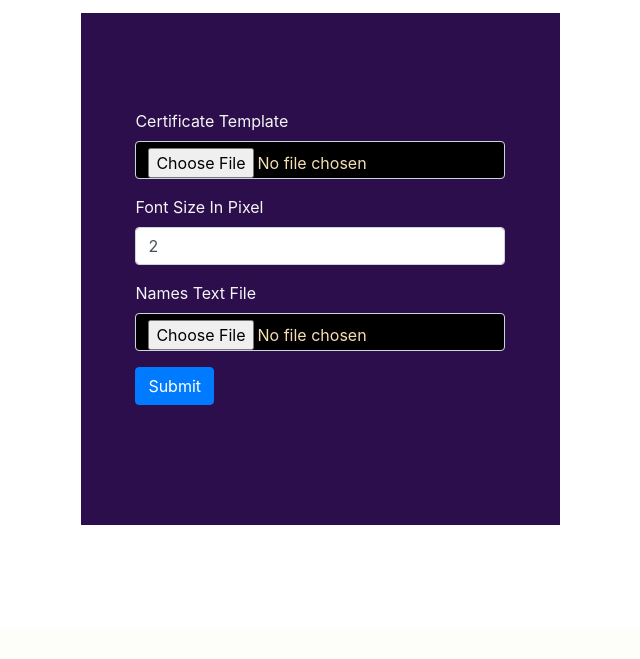
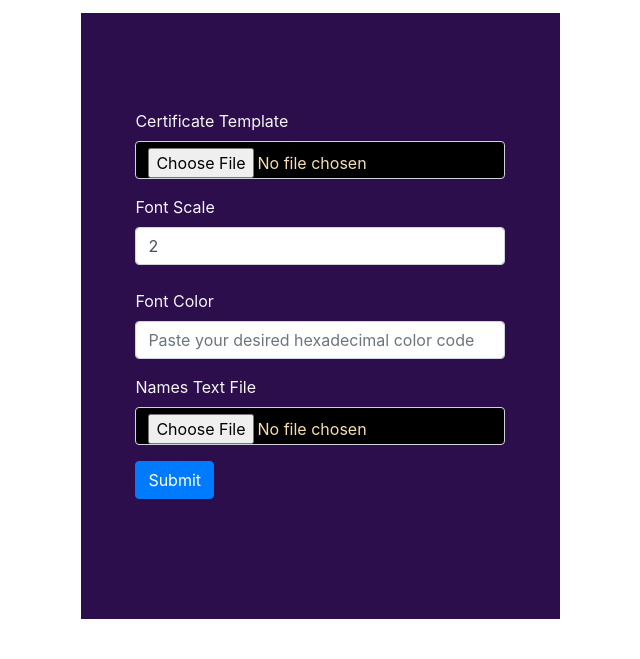
Before and after one commit to chandanakeerthy/AutomaticCertificateGeneratorIEEERITB, a Flask app: page / in a window 1280 px wide. Shown: the part 347-1006 px from the top of the page, without its empty margins (303-943 px from the left). Before the commit the page ends 872 px from the top, so only its background shows below. Run offline with Flask 2, Linux system fonts and the light colour scheme; some libraries are stand-ins or nearby versions.

Commit message:
font color input added

```diff
--- a/app.py
+++ b/app.py
@@ -38,11 +38,17 @@ def perform():
             name_file_name = secure_filename(name_file.filename)
             name_file.save(os.path.join(temdir, name_file_name))
 
+            # font color conversion to rgb format for cv2 processing
+            color_code_hex = request.form['fontcolor']
+            value = color_code_hex.lstrip('#')
+            lv = len(value)
+            color_code_rgb = tuple(int(value[i:i + lv // 3], 16) for i in range(0, lv, lv // 3))
+
 
 
             font = cv2.FONT_HERSHEY_COMPLEX
             fontScale = int(font_size)
-            color = (171, 122, 9)
+            color = color_code_rgb
             thickness = 5
             names = open(f'/tmp/{name_file_name}') # names uploaded
             for name in names:
--- a/templates/home.html
+++ b/templates/home.html
@@ -45,13 +45,23 @@
 
           }
           else{
-            document.getElementById('m-form').action = '/perform';
+            var expression = /(^#+([a-fA-F0-9]{6}|[a-fA-F0-9]{3})$)/i ;
+            var color_code = document.getElementById('fontcolor').value;
+            console.log(typeof(color_code))
+            console.log(expression.test(color_code));
+            if(expression.test(color_code) == false)
+            {
+              $("#error-msg3").html("Invalid color code");
+              document.getElementById('m-form').action = 'javascript:void(0)';
+            }
+            else
+            {
+             document.getElementById('m-form').action = '/perform';
 
+            }
           }
 
         }
-
-
 
     </script>
 
@@ -84,8 +94,12 @@
                   <small id="error-msg1" style="color: wheat;">{{ msg }}</small>
                 </div>
                 <div class="form-group">
-                  <label for="fontsize">Font Size In Pixel</label>
+                  <label for="fontsize">Font Scale</label>
                   <input  name="fontsize" autocomplete="off" type="number" value="2" minlength="12" class="form-control" id="fontsize">
+                  <br>
+                  <label for="fontcolor">Font Color</label>
+                  <input  name="fontcolor" autocomplete="off" type="text" placeholder="Paste your desired hexadecimal color code"  class="form-control" id="fontcolor">
+                  <small id="error-msg3" style="color: wheat;">{{ msg }}</small>
                 </div>
                 <div class="form-group">
                     <label for="csv">Names Text File</label>
```
